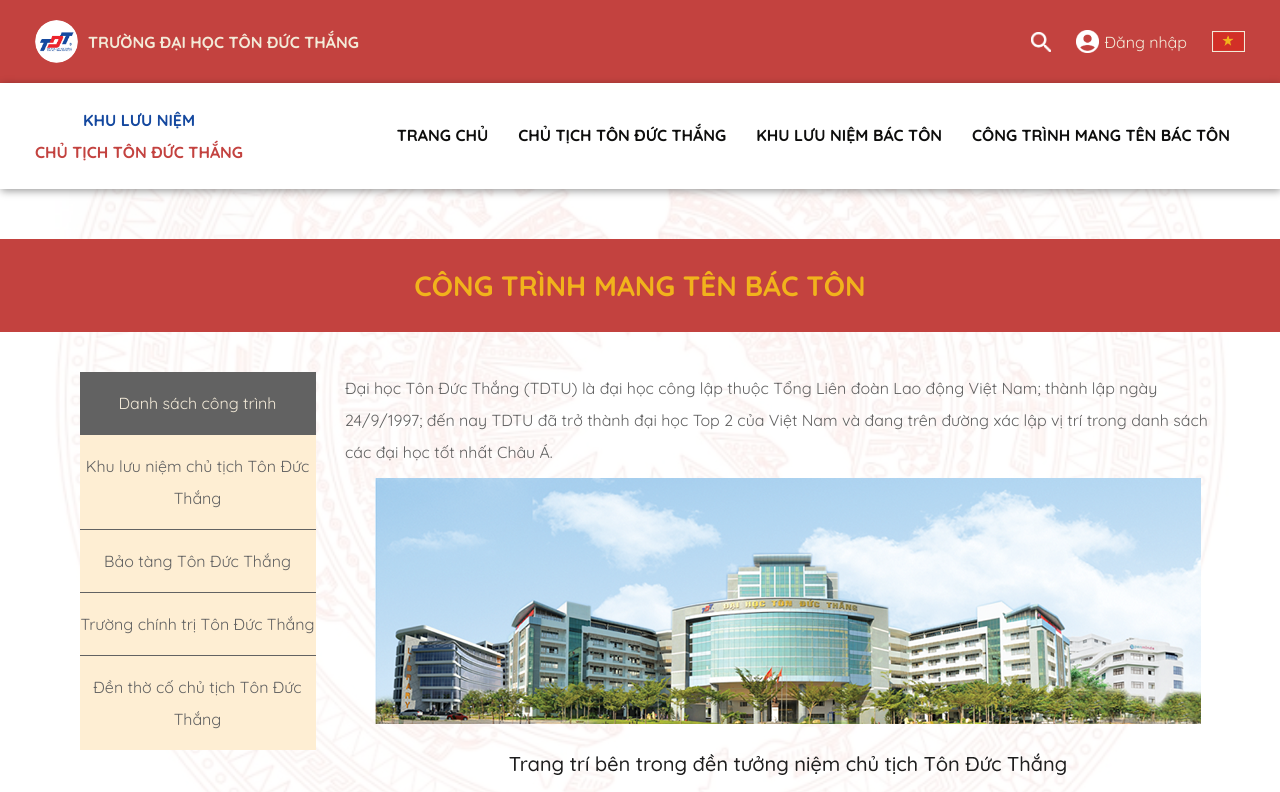
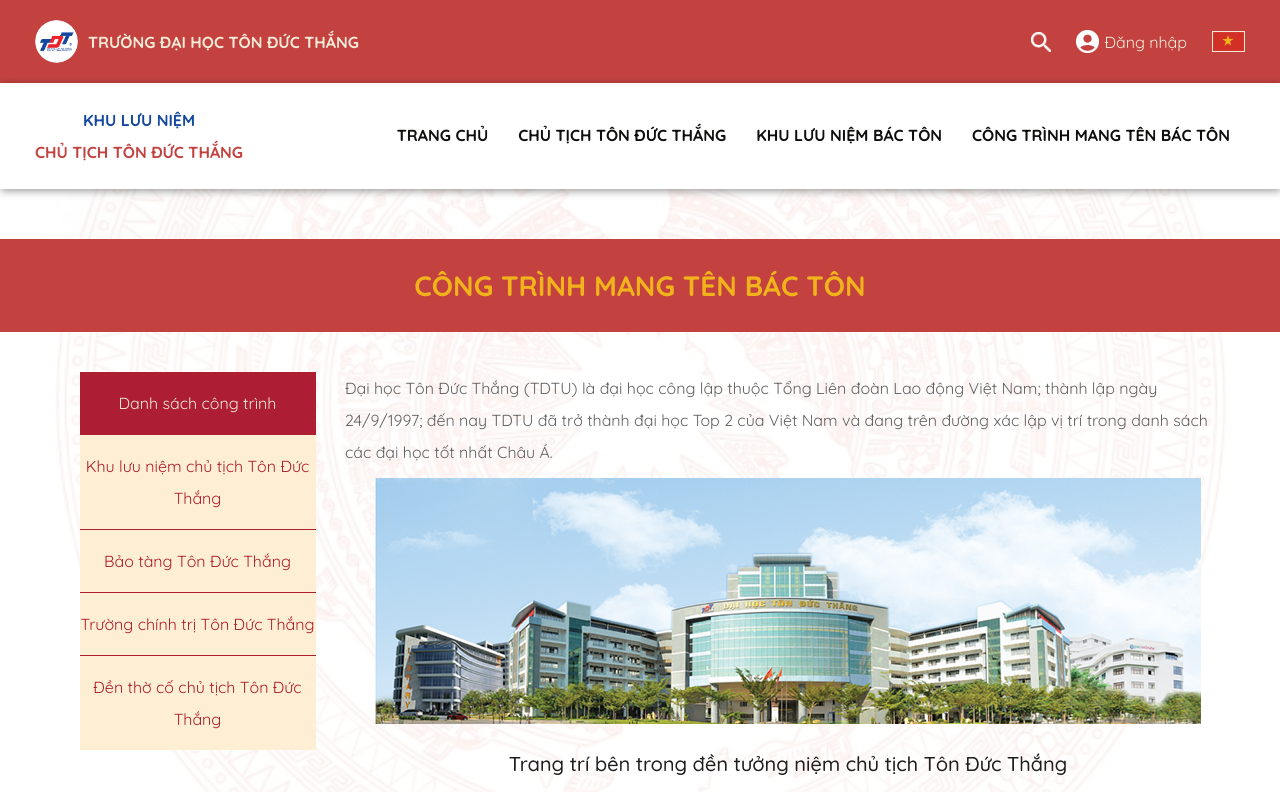
Before and after one commit to Tiendat06/SWT_KLN, a React (Create React App) app in the folder FrontEnd/: page /handiwork in a window 1280 px wide. Shown: the top 792 px of the page. Built offline with nearby package versions, Linux system fonts and the light colour scheme.

Commit message:
feat: edit color variable on branch Thuy

```diff
--- a/FrontEnd/src/styles/Pages/Handiwork/handiwork.module.scss
+++ b/FrontEnd/src/styles/Pages/Handiwork/handiwork.module.scss
@@ -24,17 +24,17 @@
     &__item {
       padding: 15px 0;
       background-color: $app-color-9;
-      border-bottom: 1px solid $app-color-11;
+      border-bottom: 1px solid $app-color-14;
       cursor: pointer;
       p {
         margin-bottom: 0;
-        color: $app-color-11;
+        color: $app-color-14;
         text-align: center;
       }
     }
 
     &__item--choose {
-      background-color: $app-color-11;
+      background-color: $app-color-14;
       transition: ease-in-out 0.3s;
       p{
         color: $app-color-6;
```
